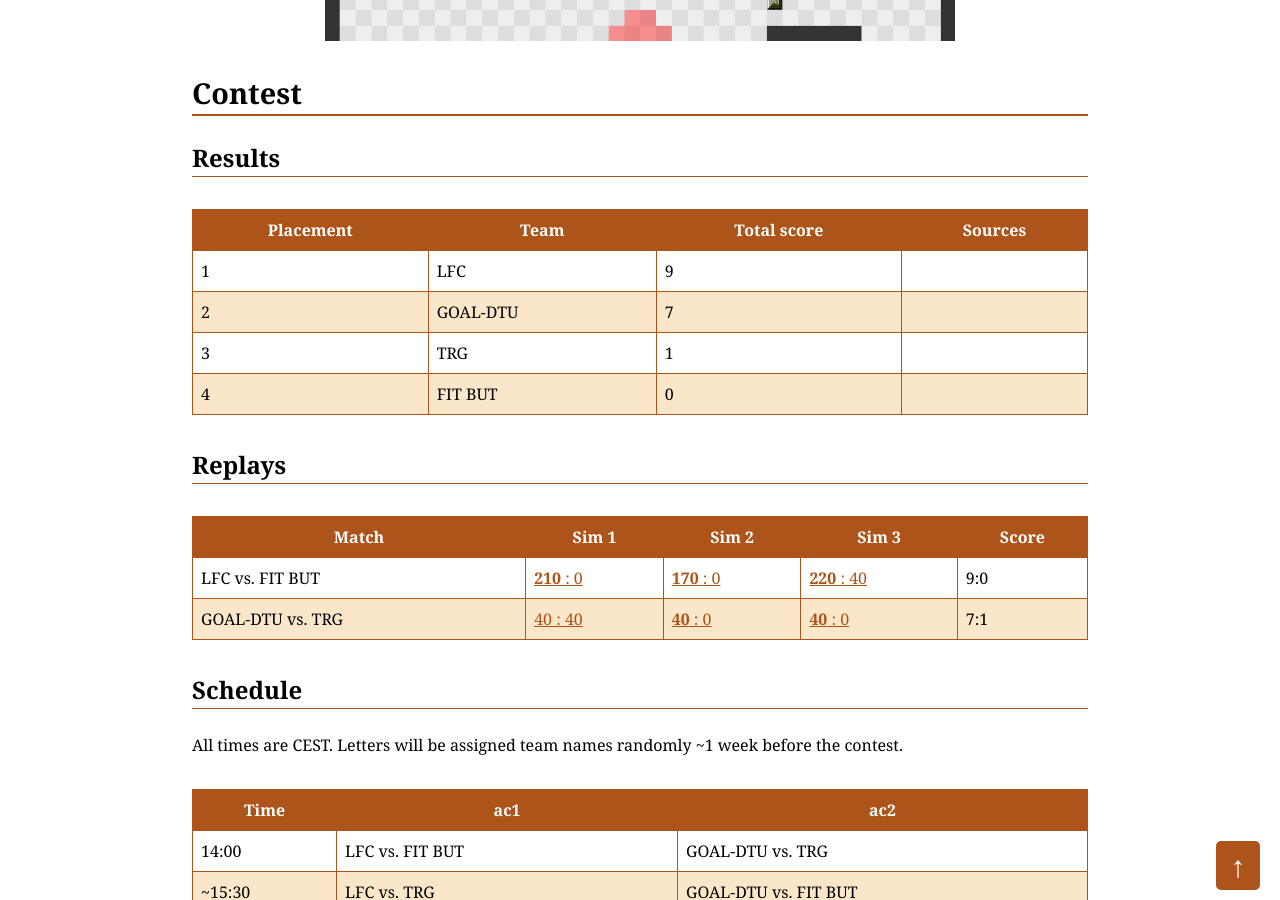
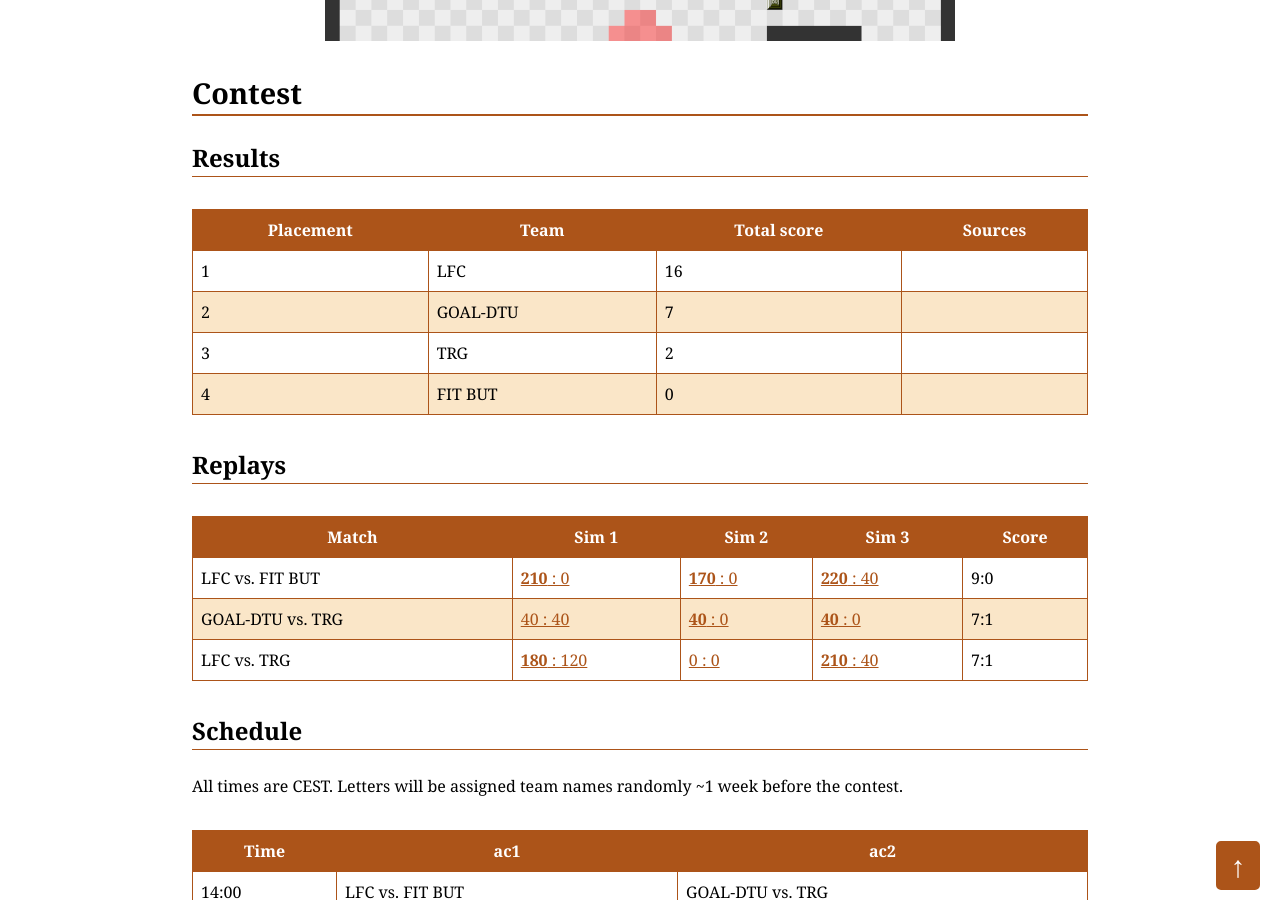
Before and after one commit to agentcontest/agentcontest.github.io, a Jekyll site: the page built from 2019/index.md, in a window 1280 px wide and 900 px high, scrolled down 717 px. Built offline with Jekyll 4.4.1, drawn with Linux system fonts in a browser that asks for light colours.

Commit message:
add lfc vs. trg

```diff
--- a/2019/index.md
+++ b/2019/index.md
@@ -18,9 +18,9 @@ Contest
 
 Placement | Team | Total score | Sources
 --- | --- | --- | ---
-1 | LFC | 9 |
+1 | LFC | 16 |
 2 | GOAL-DTU | 7
-3 | TRG | 1
+3 | TRG | 2
 4 | FIT BUT | 0 |
 
 ### Replays
@@ -29,6 +29,7 @@ Match | Sim 1 | Sim 2 | Sim 3 | Score
 --- | --- | --- | --- | ---
 LFC vs. FIT BUT | [**210**&nbsp;:&nbsp;0](/2019/replays/?2019-10-16-14-16-27-1571228187194_LFC_FIT-BUT) | [**170**&nbsp;:&nbsp;0](/2019/replays/?2019-10-16-14-16-27-1571228815095_LFC_FIT-BUT) | [**220**&nbsp;:&nbsp;40](/2019/replays/?2019-10-16-14-16-27-1571229197887_LFC_FIT-BUT) | 9:0
 GOAL-DTU vs. TRG | [40&nbsp;:&nbsp;40](/2019/replays/?2019-10-16-14-07-44-1571227664602_GOAL-DTU_TRG) | [**40**&nbsp;:&nbsp;0](/2019/replays/?2019-10-16-14-37-04-1571229424884_GOAL-DTU_TRG) | [**40**&nbsp;:&nbsp;0](/2019/replays/?2019-10-16-15-02-26-1571230946067_GOAL-DTU_TRG) | 7:1
+LFC vs. TRG | [**180**&nbsp;:&nbsp;120](/2019/replays/?2019-10-16-15-32-19-1571232739091_LFC_TRG) | [0&nbsp;:&nbsp;0](/2019/replays/?2019-10-16-15-39-17-1571233157086_LFC_TRG) | [**210**&nbsp;:&nbsp;40](/replays/2019/?2019-10-16-15-50-00-1571233800721_LFC_TRG) | 7:1
 
 ### Schedule
 
```
